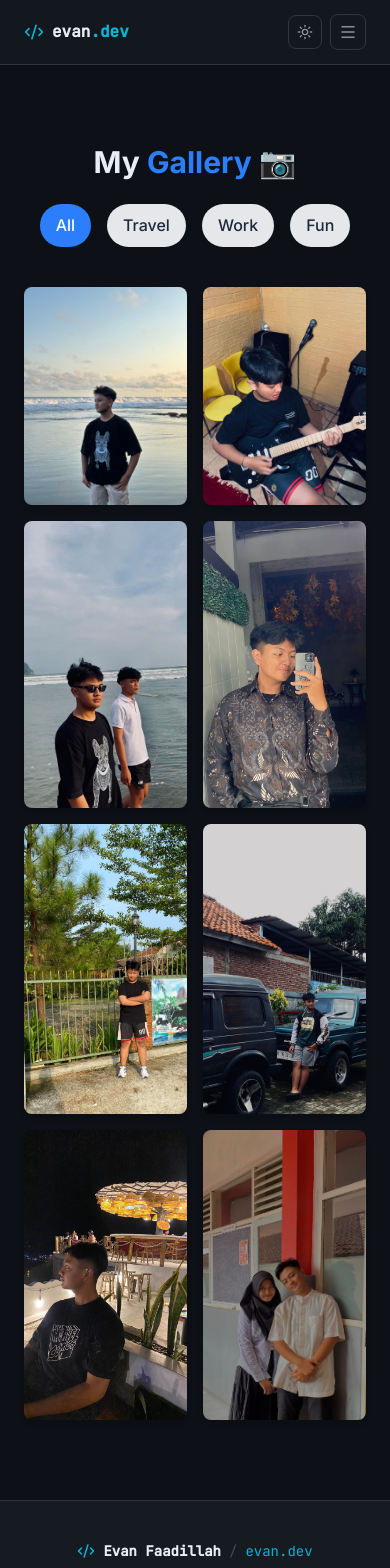
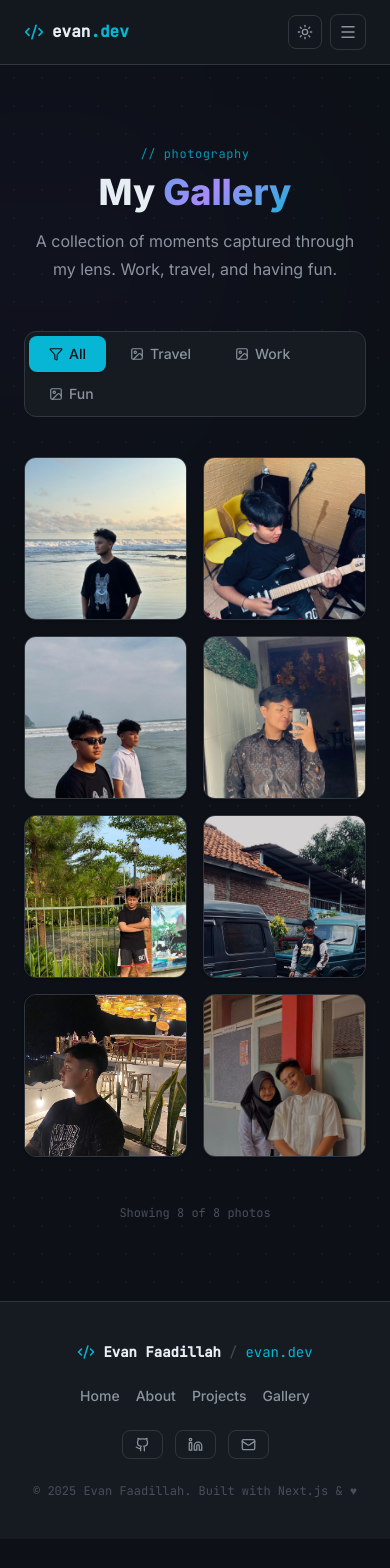
Before and after one commit to Epan0310/belajar_nextjs_2, a Next.js app: page /gallery in a window 390 px wide. Shown: the top 1568 px of the page. After the commit the page ends 1539 px from the top, so only its background shows below. Built offline with nearby package versions, Linux system fonts and the light colour scheme.

Commit message:
feat: revamp portfolio with professional dark mode theme and clean architecture

```diff
--- a/src/app/components/Footer.tsx
+++ b/src/app/components/Footer.tsx
@@ -43,6 +43,14 @@ export default function Footer() {
           </span>
         </div>
 
+        {/* Internal Navigation */}
+        <div className="flex flex-wrap items-center justify-center gap-4 md:gap-6 text-sm font-medium text-[var(--text-secondary)]">
+          <Link href="/" className="hover:text-[var(--accent)] transition-colors">Home</Link>
+          <Link href="/about" className="hover:text-[var(--accent)] transition-colors">About</Link>
+          <Link href="/projects" className="hover:text-[var(--accent)] transition-colors">Projects</Link>
+          <Link href="/gallery" className="hover:text-[var(--accent)] transition-colors">Gallery</Link>
+        </div>
+
         {/* Social links */}
         <div className="flex items-center gap-3">
           {socialLinks.map(({ href, icon: Icon, label, hoverClass }) => (
--- a/src/app/components/Navbar.tsx
+++ b/src/app/components/Navbar.tsx
@@ -20,6 +20,7 @@ const navLinks = [
   { href: "/",         label: "Home"     },
   { href: "/about",    label: "About"    },
   { href: "/projects", label: "Projects" },
+  { href: "/gallery",  label: "Gallery"  },
 ];
 
 const RESUME_URL = "https://drive.google.com/drive/folders/1oDn29NG9yF4sM87E6M9O6pz7rIh91Q0g";
--- a/src/app/gallery/page.tsx
+++ b/src/app/gallery/page.tsx
@@ -1,10 +1,17 @@
 "use client";
+
+/**
+ * Gallery Page (/gallery)
+ *
+ * Displays photo gallery with categories.
+ */
+
 import Image from "next/image";
-import { motion } from "framer-motion";
 import { useState } from "react";
-import { X } from "lucide-react"; // icon close
+import { motion, AnimatePresence } from "framer-motion";
+import { X, ImageIcon, Filter } from "lucide-react";
+import Reveal from "../components/Reveal";
 
-export default function GalleryPage() {
 const photos = [
   { src: "/gallery/1.jpeg", category: "Travel" },
   { src: "/gallery/2.jpeg", category: "Work" },
@@ -17,90 +24,138 @@ export default function GalleryPage() {
 ];
 
 const categories = ["All", "Travel", "Work", "Fun"];
+
+export default function GalleryPage() {
   const [selected, setSelected] = useState("All");
   const [preview, setPreview] = useState<string | null>(null);
-  // ✅ ini yang sebelumnya belum ada
 
   const filteredPhotos =
     selected === "All" ? photos : photos.filter((p) => p.category === selected);
 
   return (
-    <section className="min-h-screen bg-[var(--background)] text-[var(--foreground)] transition-colors duration-300 px-6 py-20">
-      <h1 className="text-3xl sm:text-4xl font-bold text-center mb-6">
-        My <span className="text-blue-500 dark:text-blue-400">Gallery</span> 📷
+    <div className="relative overflow-hidden min-h-screen">
+      {/* Background pattern */}
+      <div className="absolute inset-0 bg-grid-pattern opacity-20 pointer-events-none" />
+      {/* Glow blob */}
+      <div className="absolute top-10 right-1/4 w-[500px] h-[300px] bg-[var(--accent-violet)]/4 blur-[120px] rounded-full pointer-events-none" />
+
+      <div className="relative max-w-6xl mx-auto px-6 py-20">
+
+        {/* ── Page header ── */}
+        <Reveal delay={0.05}>
+          <div className="mb-12 text-center">
+            <p className="terminal-label mb-2">// photography</p>
+            <h1 className="text-4xl md:text-5xl font-extrabold text-[var(--text-primary)] mb-4">
+              My <span className="gradient-text">Gallery</span>
             </h1>
+            <p className="text-[var(--text-secondary)] max-w-xl mx-auto">
+              A collection of moments captured through my lens. Work, travel, and having fun.
+            </p>
+          </div>
+        </Reveal>
 
-      {/* Filter buttons */}
-      <div className="flex justify-center gap-4 mb-10 flex-wrap">
+        {/* ── Filter toggle ── */}
+        <Reveal delay={0.15}>
+          <div className="flex justify-center mb-10">
+            <div className="inline-flex p-1 rounded-xl bg-[var(--bg-surface)] border border-[var(--bg-border)] gap-1 flex-wrap">
               {categories.map((cat) => (
                 <button
                   key={cat}
                   onClick={() => setSelected(cat)}
-            className={`px-4 py-2 rounded-full font-medium transition-all ${
-              selected === cat
-                ? "bg-blue-500 text-white"
-                : "bg-gray-200 dark:bg-gray-700 text-gray-800 dark:text-gray-200 hover:bg-blue-500 hover:text-white"
-            }`}
+                  className={`
+                    flex items-center gap-1.5 px-5 py-2 rounded-lg text-sm font-medium transition-all duration-200
+                    ${selected === cat
+                      ? "bg-[var(--accent)] text-[var(--bg-base)] shadow-sm"
+                      : "text-[var(--text-secondary)] hover:text-[var(--text-primary)] hover:bg-[var(--bg-elevated)]"
+                    }
+                  `}
                 >
+                  {cat === "All" ? <Filter size={14} /> : <ImageIcon size={14} />}
                   {cat}
                 </button>
               ))}
             </div>
+          </div>
+        </Reveal>
 
-      {/* Grid foto */}
+        {/* ── Gallery grid ── */}
+        <Reveal delay={0.25}>
+          <motion.div layout className="grid grid-cols-2 md:grid-cols-3 lg:grid-cols-4 gap-4">
+            <AnimatePresence mode="popLayout">
+              {filteredPhotos.map((photo) => (
                 <motion.div
-        initial={{ opacity: 0 }}
-        animate={{ opacity: 1 }}
-        transition={{ duration: 0.6 }}
-        className="grid grid-cols-2 sm:grid-cols-3 md:grid-cols-4 gap-4"
-      >
-        {filteredPhotos.map((photo, index) => (
-          <motion.div
-            key={index}
-            whileHover={{ scale: 1.05 }}
-            transition={{ type: "spring", stiffness: 200 }}
-            className="relative overflow-hidden rounded-lg shadow-md cursor-pointer group"
-            onClick={() => setPreview(photo.src)} // ✅ sudah aman
+                  key={photo.src}
+                  layout
+                  initial={{ opacity: 0, scale: 0.8 }}
+                  animate={{ opacity: 1, scale: 1 }}
+                  exit={{ opacity: 0, scale: 0.8 }}
+                  transition={{ duration: 0.3 }}
+                  whileHover={{ y: -5 }}
+                  className="relative aspect-square overflow-hidden rounded-xl border border-[var(--bg-border)] bg-[var(--bg-surface)] cursor-pointer group shadow-sm hover:shadow-[0_8px_30px_var(--accent-glow)] hover:border-[var(--accent)] transition-all duration-300"
+                  onClick={() => setPreview(photo.src)}
                 >
                   <Image
                     src={photo.src}
-              alt={`Gallery photo ${index + 1}`}
-              width={300}
-              height={300}
-              className="object-cover w-full h-full transition-transform duration-300 group-hover:scale-110"
+                    alt={`Gallery ${photo.category}`}
+                    fill
+                    className="object-cover transition-transform duration-500 group-hover:scale-110"
                   />
-            <div className="absolute bottom-0 left-0 right-0 bg-black/40 text-white text-sm text-center py-1 opacity-0 group-hover:opacity-100 transition-opacity">
+                  <div className="absolute inset-0 bg-gradient-to-t from-black/80 via-black/20 to-transparent opacity-0 group-hover:opacity-100 transition-opacity duration-300 flex flex-col justify-end p-4">
+                    <span className="text-white text-sm font-medium tracking-wide">
                       {photo.category}
+                    </span>
                   </div>
                 </motion.div>
               ))}
+            </AnimatePresence>
           </motion.div>
+        </Reveal>
+
+        {/* ── Count footer ── */}
+        <div className="mt-12 text-center">
+          <p className="text-xs font-mono text-[var(--text-muted)]">
+            Showing {filteredPhotos.length} of {photos.length} photos
+          </p>
+        </div>
+      </div>
 
       {/* 🖼️ Modal Preview */}
+      <AnimatePresence>
         {preview && (
           <motion.div
             initial={{ opacity: 0 }}
             animate={{ opacity: 1 }}
-          className="fixed inset-0 bg-black/80 flex items-center justify-center z-50"
+            exit={{ opacity: 0 }}
+            transition={{ duration: 0.2 }}
+            className="fixed inset-0 bg-black/90 backdrop-blur-sm flex items-center justify-center z-[100]"
             onClick={() => setPreview(null)}
           >
-          <div className="relative max-w-3xl w-full px-4">
+            <div className="relative max-w-5xl w-full px-4 flex justify-center items-center h-full">
               <button
                 onClick={() => setPreview(null)}
-              className="absolute top-4 right-4 text-white hover:text-red-400 transition"
+                className="absolute top-6 right-6 p-2 bg-white/10 hover:bg-white/20 rounded-full text-white transition-colors z-10"
               >
-              <X size={28} />
+                <X size={24} />
               </button>
+              <motion.div
+                initial={{ scale: 0.9, opacity: 0 }}
+                animate={{ scale: 1, opacity: 1 }}
+                exit={{ scale: 0.9, opacity: 0 }}
+                transition={{ type: "spring", damping: 25, stiffness: 300 }}
+                className="relative w-full max-w-4xl max-h-[85vh] aspect-[4/3] rounded-xl overflow-hidden shadow-2xl ring-1 ring-white/20"
+                onClick={(e) => e.stopPropagation()}
+              >
                 <Image
                   src={preview}
                   alt="Preview"
-              width={800}
-              height={600}
-              className="rounded-lg w-full h-auto object-contain"
+                  fill
+                  className="object-contain"
                 />
+              </motion.div>
             </div>
           </motion.div>
         )}
-    </section>
+      </AnimatePresence>
+    </div>
   );
 }
```
Lines whose indentation alone changed are shown as unchanged.
